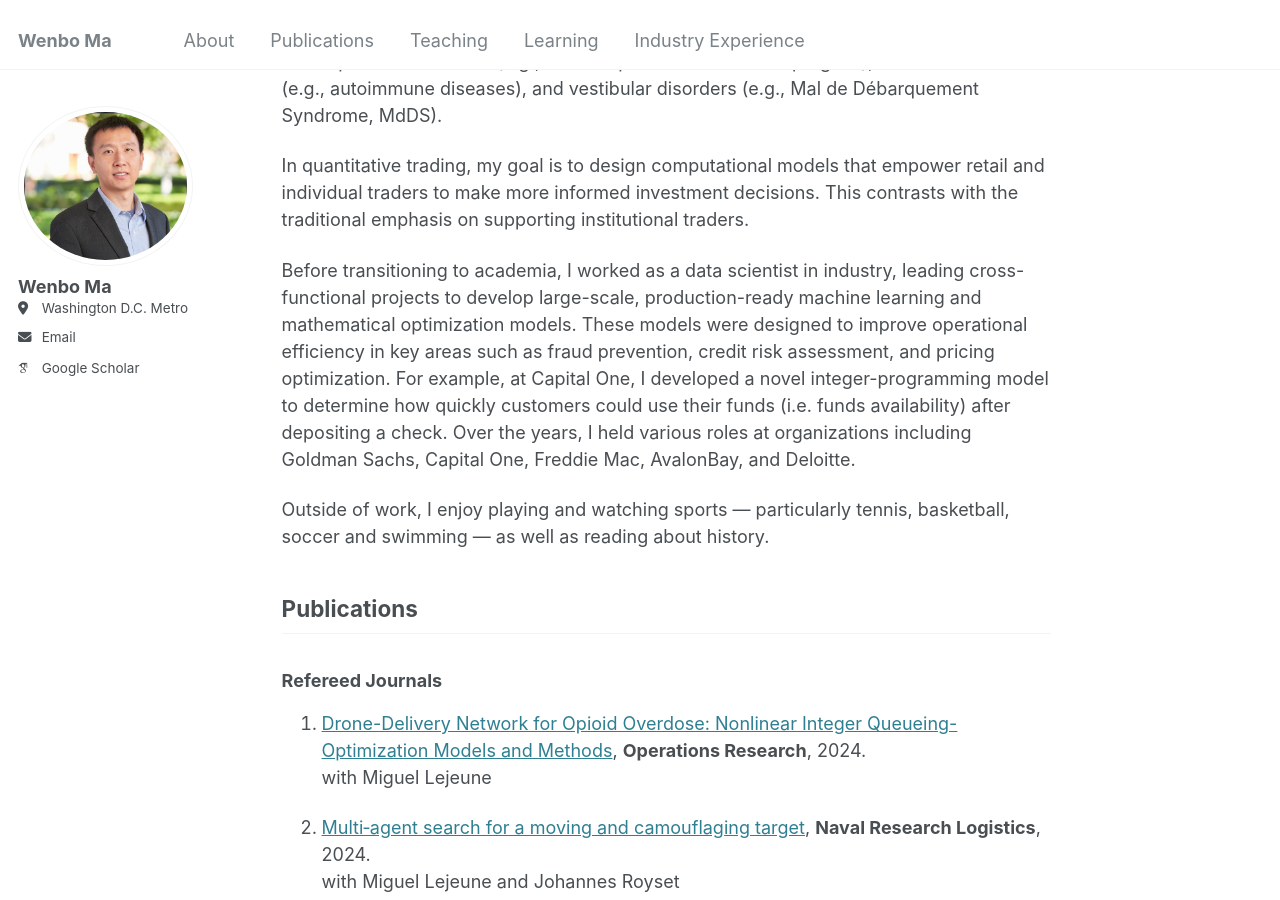
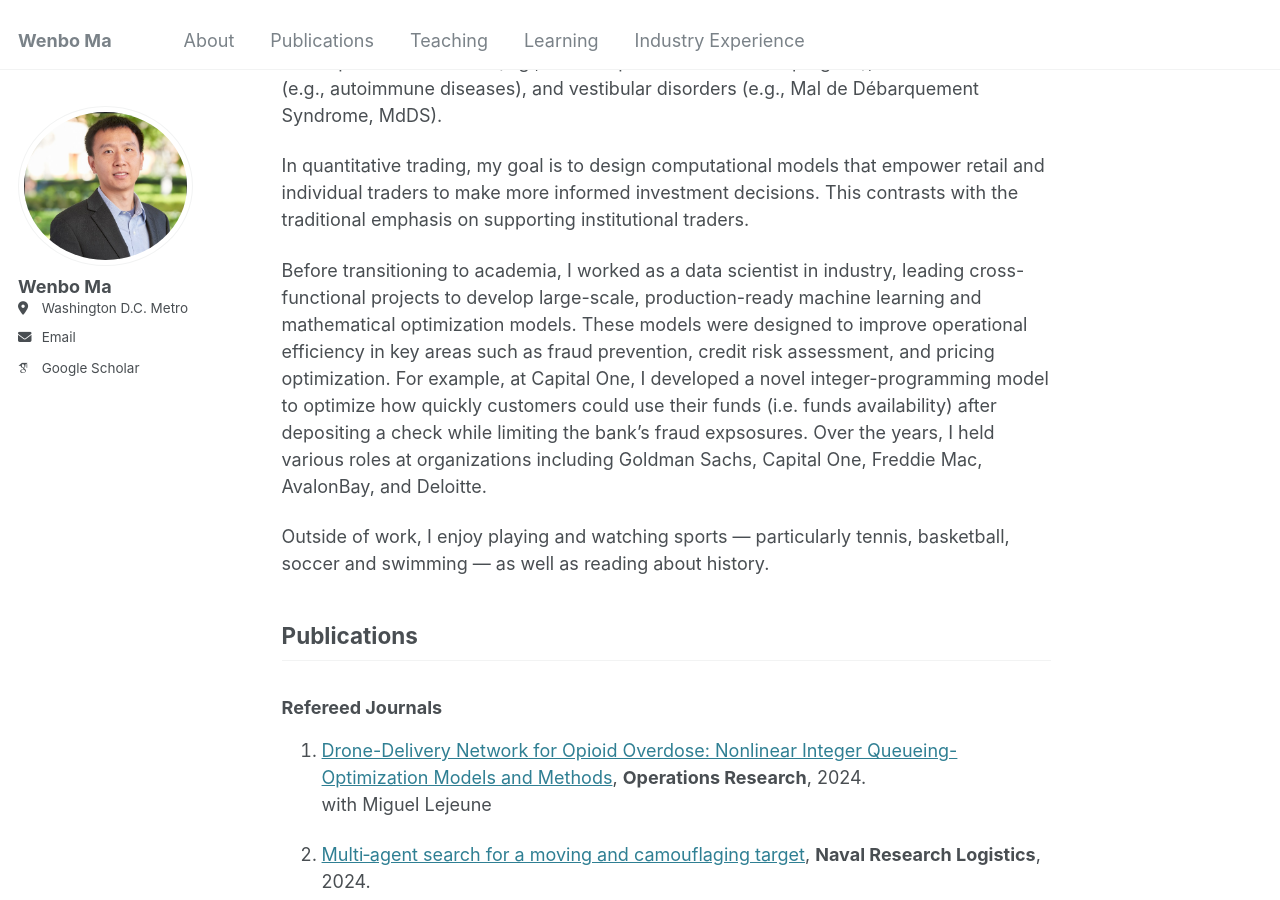
Before and after one commit to wenbo5565/wenbo5565.github.io, a Jekyll site: the page built from _pages/about.md, in a window 1280 px wide and 900 px high, scrolled down 326 px. Built offline with Jekyll 4.4.1, drawn with Linux system fonts in a browser that asks for light colours; some web fonts are replaced.

Commit message:
Update about.md

```diff
--- a/_pages/about.md
+++ b/_pages/about.md
@@ -15,7 +15,7 @@ In medical sciences, I am exploring how mathematical optimization can advance th
 
 In quantitative trading, my goal is to design computational models that empower retail and individual traders to make more informed investment decisions. This contrasts with the traditional emphasis on supporting institutional traders.
 
-Before transitioning to academia, I worked as a data scientist in industry, leading cross-functional projects to develop large-scale, production-ready machine learning and mathematical optimization models. These models were designed to improve operational efficiency in key areas such as fraud prevention, credit risk assessment, and pricing optimization. For example, at Capital One, I developed a novel integer-programming model to determine how quickly customers could use their funds (i.e. funds availability) after depositing a check. Over the years, I held various roles at organizations including Goldman Sachs, Capital One, Freddie Mac, AvalonBay, and Deloitte.
+Before transitioning to academia, I worked as a data scientist in industry, leading cross-functional projects to develop large-scale, production-ready machine learning and mathematical optimization models. These models were designed to improve operational efficiency in key areas such as fraud prevention, credit risk assessment, and pricing optimization. For example, at Capital One, I developed a novel integer-programming model to optimize how quickly customers could use their funds (i.e. funds availability) after depositing a check while limiting the bank's fraud expsosures. Over the years, I held various roles at organizations including Goldman Sachs, Capital One, Freddie Mac, AvalonBay, and Deloitte.
 
 Outside of work, I enjoy playing and watching sports — particularly tennis, basketball, soccer and swimming — as well as reading about history.
 
```
